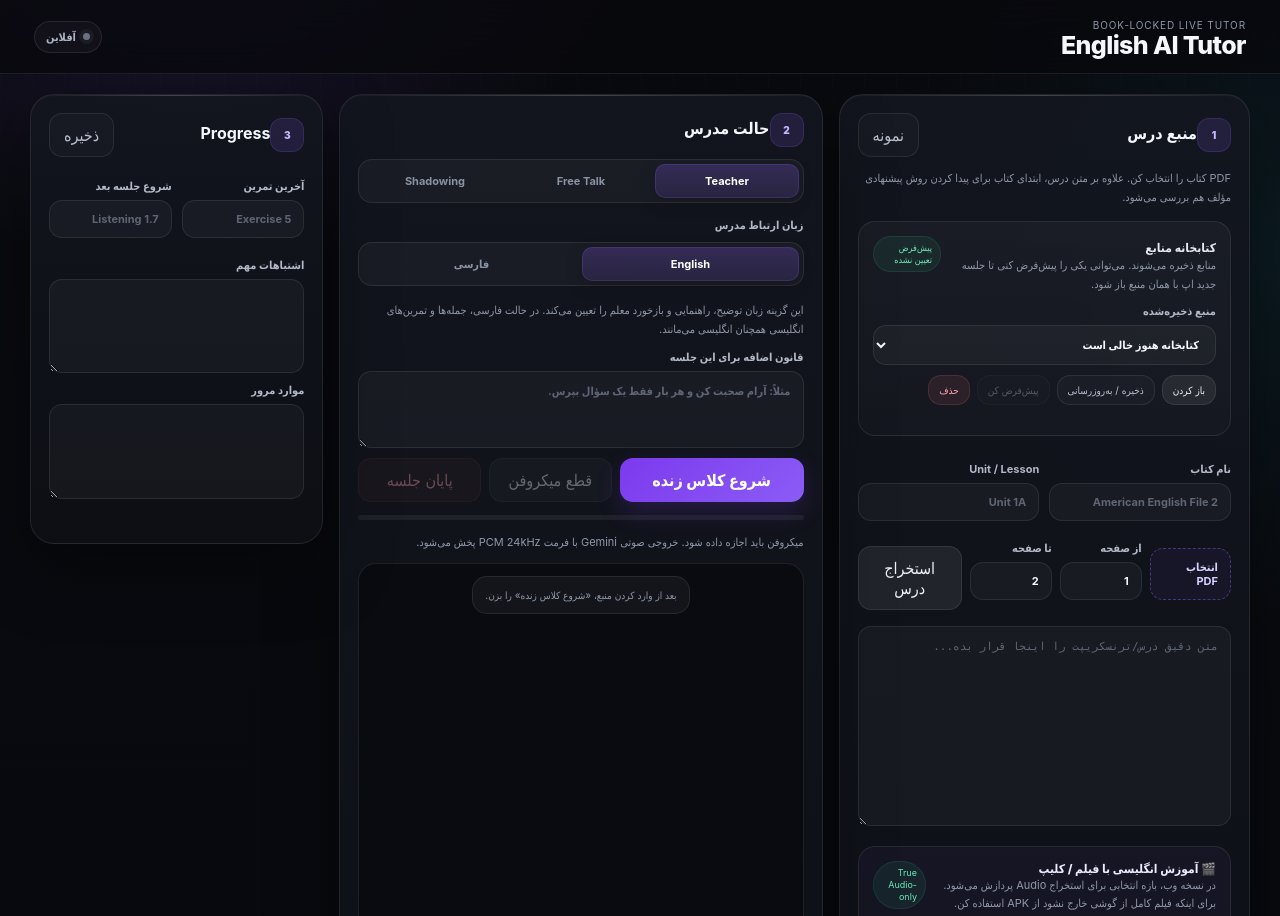
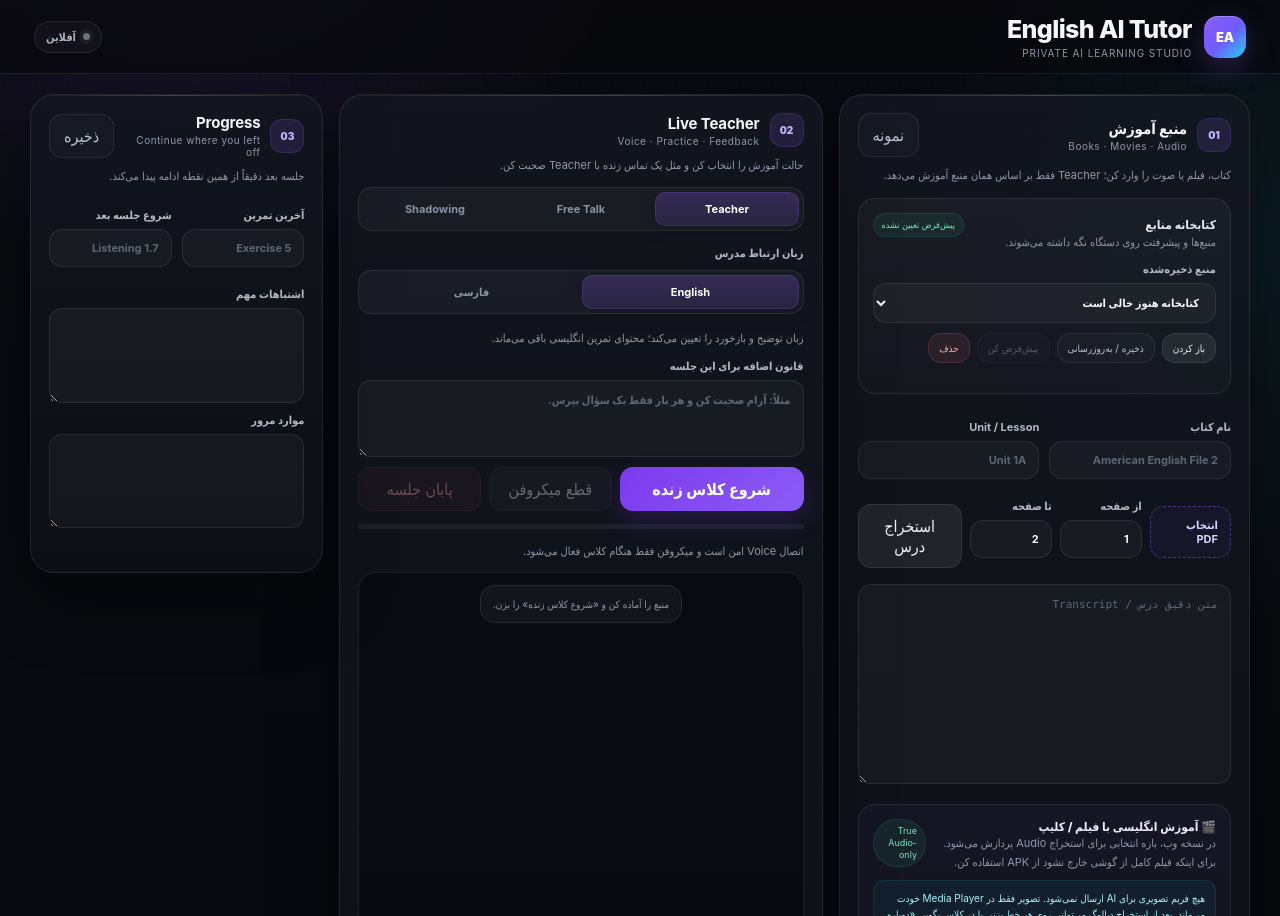
Before and after one commit to mihanmahdiarani-hub/English-, a website: page public/index.html in a window 1280 px wide. Shown: the top 916 px of the page. Drawn offline with Linux system fonts and the light colour scheme.

Commit message:
Polish app structure for modern tutor workspace

```diff
--- a/public/index.html
+++ b/public/index.html
@@ -3,17 +3,20 @@
 <head>
   <meta charset="utf-8" />
   <meta name="viewport" content="width=device-width, initial-scale=1, viewport-fit=cover" />
-  <meta name="theme-color" content="#111827" />
+  <meta name="theme-color" content="#08090d" />
   <meta http-equiv="Cache-Control" content="no-cache, no-store, must-revalidate" />
   <title>English AI Tutor</title>
   <link rel="manifest" href="/manifest.webmanifest" />
-  <link rel="stylesheet" href="/styles.css?v=20261005-1315" />
+  <link rel="stylesheet" href="/styles.css?v=20261005-1640" />
 </head>
 <body>
   <header class="topbar">
-    <div>
-      <div class="eyebrow">Book‑Locked Live Tutor</div>
-      <h1>English AI Tutor</h1>
+    <div class="brand">
+      <div class="brand-mark">EA</div>
+      <div class="brand-copy">
+        <h1>English AI Tutor</h1>
+        <div class="eyebrow">Private AI Learning Studio</div>
+      </div>
     </div>
     <div id="statusPill" class="pill offline">آفلاین</div>
   </header>
@@ -21,16 +24,19 @@
   <main class="layout">
     <section class="card source-card">
       <div class="card-title">
-        <div><span class="step">1</span><b>منبع درس</b></div>
+        <div class="title-stack">
+          <span class="step">01</span>
+          <div class="title-copy"><b>منبع آموزش</b><span class="section-kicker">Books · Movies · Audio</span></div>
+        </div>
         <button id="sampleBtn" class="ghost">نمونه</button>
       </div>
-      <p class="hint">PDF کتاب را انتخاب کن. علاوه بر متن درس، ابتدای کتاب برای پیدا کردن روش پیشنهادی مؤلف هم بررسی می‌شود.</p>
+      <p class="section-note">کتاب، فیلم یا صوت را وارد کن؛ Teacher فقط بر اساس همان منبع آموزش می‌دهد.</p>
 
       <div class="library-box">
         <div class="library-head">
           <div>
             <b>کتابخانه منابع</b>
-            <div class="hint tiny">منابع ذخیره می‌شوند. می‌توانی یکی را پیش‌فرض کنی تا جلسه جدید اپ با همان منبع باز شود.</div>
+            <div class="hint tiny">منبع‌ها و پیشرفتت روی دستگاه نگه داشته می‌شوند.</div>
           </div>
           <span id="defaultSourceBadge" class="library-badge">پیش‌فرض تعیین نشده</span>
         </div>
@@ -60,13 +66,13 @@
         <button id="extractPdfBtn" class="secondary">استخراج درس</button>
       </div>
       <div id="pdfStatus" class="hint tiny"></div>
-      <textarea id="lessonSource" rows="10" placeholder="متن دقیق درس/ترنسکریپت را اینجا قرار بده..."></textarea>
+      <textarea id="lessonSource" rows="10" placeholder="متن دقیق درس / Transcript"></textarea>
 
       <div class="method-box">
         <div class="method-head">
           <div>
-            <b>روش آموزش پیشنهادی مؤلف</b>
-            <div class="hint tiny">اپ روش استفاده از کتاب را از صفحات ابتدایی استخراج می‌کند و بر همان اساس مراحل، Gateها و فیچرهای آموزشی می‌سازد.</div>
+            <b>روش آموزشی مؤلف</b>
+            <div class="hint tiny">اگر کتاب روش مشخصی پیشنهاد کرده باشد، Teacher ترتیب و Gateها را همان‌طور اجرا می‌کند.</div>
           </div>
           <button id="analyzeMethodBtn" class="ghost">بازتحلیل</button>
         </div>
@@ -82,7 +88,14 @@
     </section>
 
     <section class="card tutor-card">
-      <div class="card-title"><div><span class="step">2</span><b>حالت مدرس</b></div></div>
+      <div class="card-title">
+        <div class="title-stack">
+          <span class="step">02</span>
+          <div class="title-copy"><b>Live Teacher</b><span class="section-kicker">Voice · Practice · Feedback</span></div>
+        </div>
+      </div>
+      <p class="section-note">حالت آموزش را انتخاب کن و مثل یک تماس زنده با Teacher صحبت کن.</p>
+
       <div class="segmented" id="modePicker">
         <button data-mode="teacher" class="active">Teacher</button>
         <button data-mode="free">Free Talk</button>
@@ -94,7 +107,7 @@
         <button data-language="english" class="active">English</button>
         <button data-language="persian">فارسی</button>
       </div>
-      <p class="hint tiny">این گزینه زبان توضیح، راهنمایی و بازخورد معلم را تعیین می‌کند. در حالت فارسی، جمله‌ها و تمرین‌های انگلیسی همچنان انگلیسی می‌مانند.</p>
+      <p class="hint tiny">زبان توضیح و بازخورد را تعیین می‌کند؛ محتوای تمرین انگلیسی باقی می‌ماند.</p>
 
       <label>قانون اضافه برای این جلسه
         <textarea id="extraRule" rows="3" placeholder="مثلاً: آرام صحبت کن و هر بار فقط یک سؤال بپرس."></textarea>
@@ -106,15 +119,22 @@
         <button id="stopBtn" class="danger" disabled>پایان جلسه</button>
       </div>
       <div class="meter-wrap"><div id="meter" class="meter"></div></div>
-      <p class="hint">میکروفن باید اجازه داده شود. خروجی صوتی Gemini با فرمت PCM 24kHz پخش می‌شود.</p>
+      <p class="hint">اتصال Voice امن است و میکروفن فقط هنگام کلاس فعال می‌شود.</p>
 
       <div class="chat" id="chat">
-        <div class="message system">بعد از وارد کردن منبع، «شروع کلاس زنده» را بزن.</div>
+        <div class="message system">منبع را آماده کن و «شروع کلاس زنده» را بزن.</div>
       </div>
     </section>
 
     <section class="card progress-card">
-      <div class="card-title"><div><span class="step">3</span><b>Progress</b></div><button id="saveProgressBtn" class="ghost">ذخیره</button></div>
+      <div class="card-title">
+        <div class="title-stack">
+          <span class="step">03</span>
+          <div class="title-copy"><b>Progress</b><span class="section-kicker">Continue where you left off</span></div>
+        </div>
+        <button id="saveProgressBtn" class="ghost">ذخیره</button>
+      </div>
+      <p class="section-note">جلسه بعد دقیقاً از همین نقطه ادامه پیدا می‌کند.</p>
       <div class="grid-2">
         <label>آخرین تمرین<input id="lastExercise" placeholder="Exercise 5" /></label>
         <label>شروع جلسه بعد<input id="nextStart" placeholder="Listening 1.7" /></label>
@@ -125,9 +145,9 @@
     </section>
   </main>
 
-  <footer>نسخه آزمایشی شخصی — Live client v1.1.0</footer>
-  <script src="/source-library.js?v=20261005-1405" defer></script>
-  <script src="/app.js?v=20261005-1300" defer></script>
-  <script src="/media-learning.js?v=20261005-1535" defer></script>
+  <footer>English AI Tutor · v1.2.0</footer>
+  <script src="/source-library.js?v=20261005-1640" defer></script>
+  <script src="/app.js?v=20261005-1640" defer></script>
+  <script src="/media-learning.js?v=20261005-1640" defer></script>
 </body>
 </html>
```
